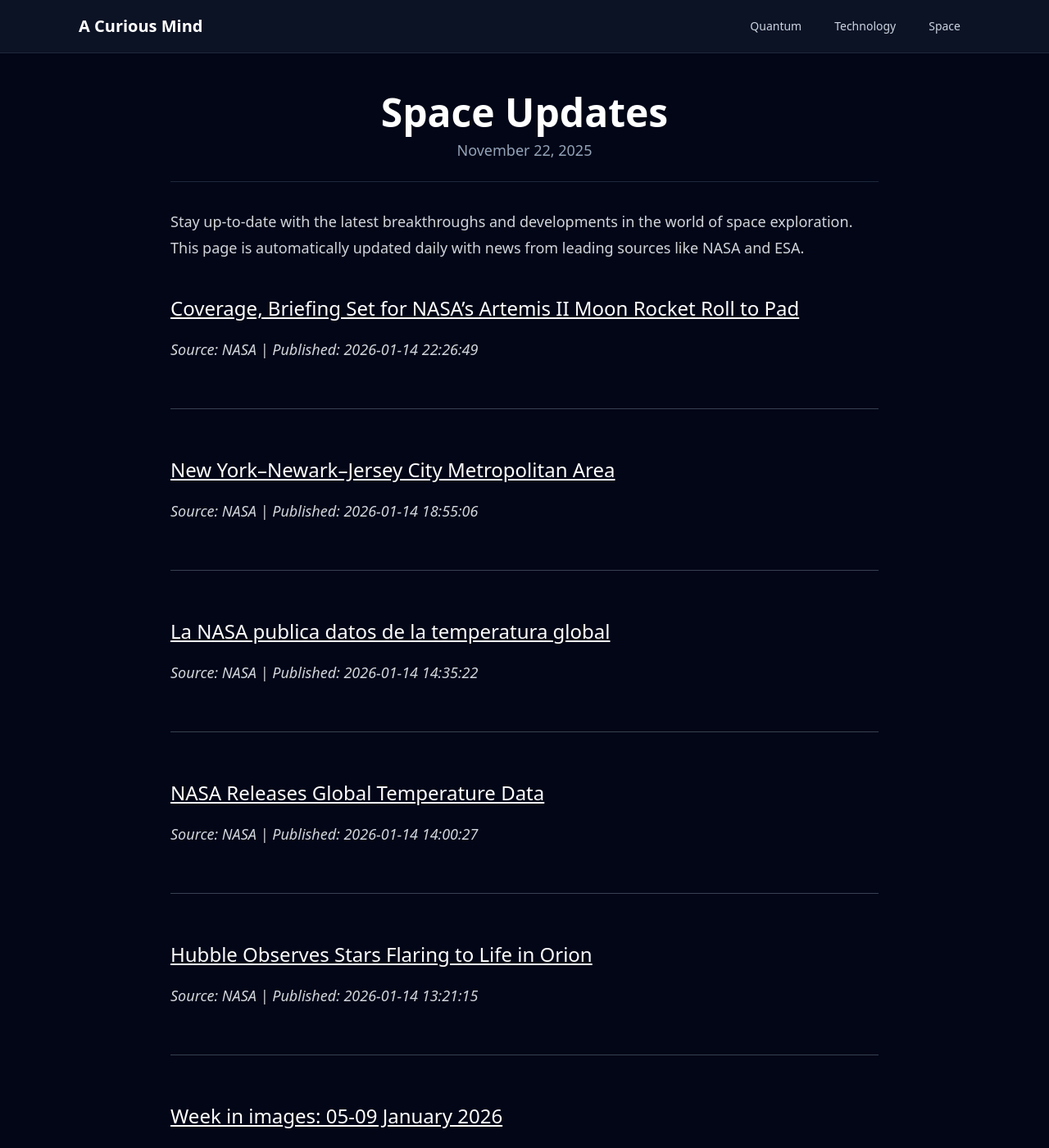
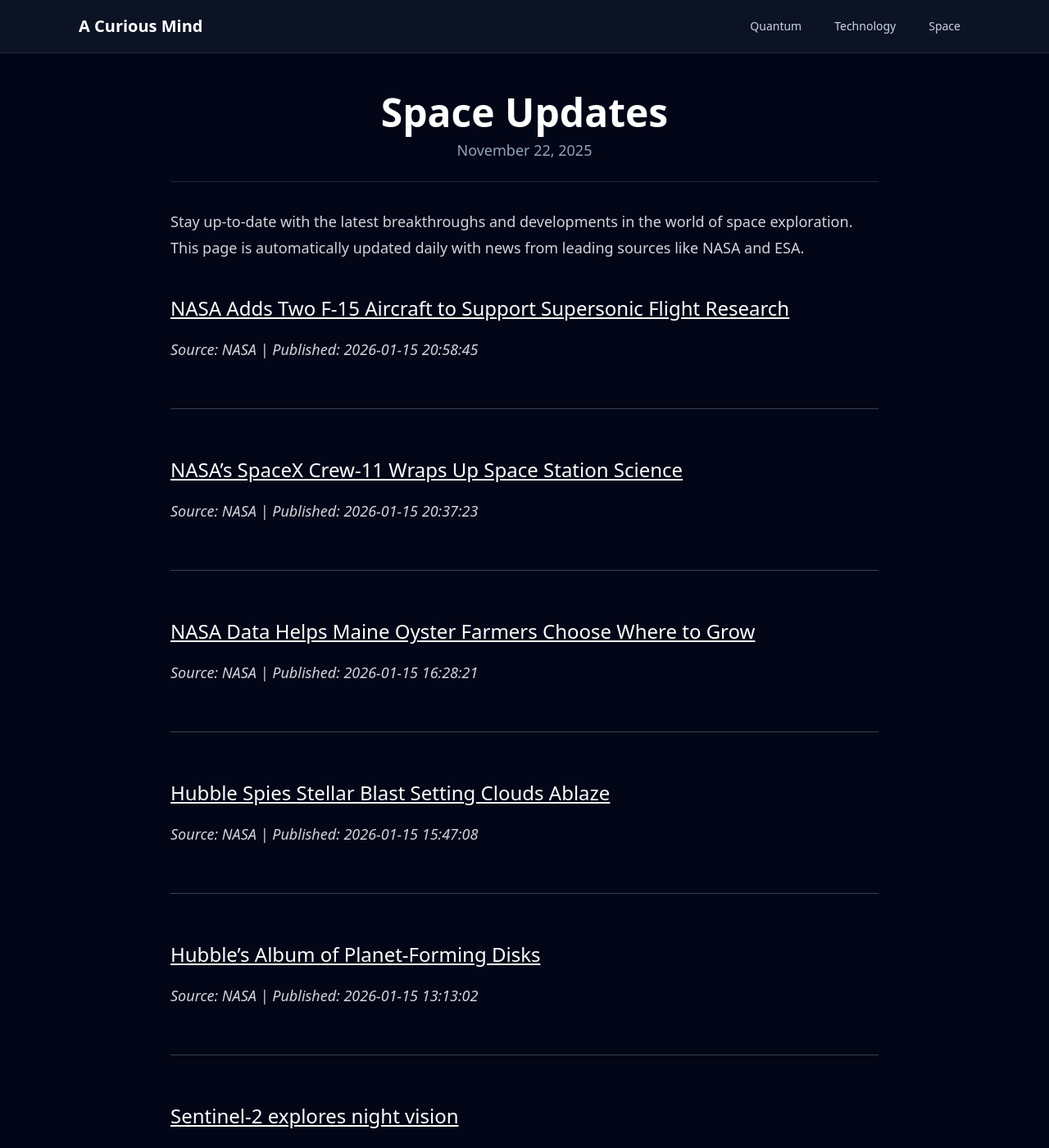
Before and after one commit to onehl7/onehl7.github.io, a Jekyll site: the page built from _posts/2025-11-22-space-updates.md, in a window 1280 px wide and 1400 px high. Shown: the whole window at 82% size. Built offline with Jekyll 4.4.1, drawn with Linux system fonts in a browser that asks for light colours; nearby versions of some CDN libraries; some of the changed text lies outside the part shown.

Commit message:
Update space news data

```diff
--- a/_data/space_news.json
+++ b/_data/space_news.json
@@ -1,33 +1,39 @@
 [
   {
     "source": "NASA",
-    "title": "Coverage, Briefing Set for NASA\u2019s Artemis II Moon Rocket Roll to Pad",
-    "link": "https://www.nasa.gov/news-release/coverage-briefing-set-for-nasas-artemis-ii-moon-rocket-roll-to-pad/",
-    "published": "2026-01-14 22:26:49"
+    "title": "NASA\u00a0Adds Two F-15 Aircraft to Support Supersonic Flight Research",
+    "link": "https://www.nasa.gov/image-article/nasa-adds-two-f-15-aircraft-to-support-supersonic-flight-research/",
+    "published": "2026-01-15 20:58:45"
   },
   {
     "source": "NASA",
-    "title": "New York\u2013Newark\u2013Jersey City Metropolitan Area",
-    "link": "https://www.nasa.gov/image-article/new-york-newark-jersey-city-metropolitan-area/",
-    "published": "2026-01-14 18:55:06"
+    "title": "NASA\u2019s SpaceX Crew-11 Wraps Up Space Station Science",
+    "link": "https://www.nasa.gov/missions/station/iss-research/nasas-spacex-crew-11-wraps-up-space-station-science/",
+    "published": "2026-01-15 20:37:23"
   },
   {
     "source": "NASA",
-    "title": "La NASA publica datos de la temperatura global",
-    "link": "https://www.nasa.gov/news-release/la-nasa-publica-datos-de-la-temperatura-global/",
-    "published": "2026-01-14 14:35:22"
+    "title": "NASA Data Helps Maine Oyster Farmers Choose Where to Grow",
+    "link": "https://science.nasa.gov/earth/nasa-data-helps-maine-oyster-farmers-choose-where-to-grow/",
+    "published": "2026-01-15 16:28:21"
   },
   {
     "source": "NASA",
-    "title": "NASA Releases Global Temperature Data",
-    "link": "https://www.nasa.gov/news-release/nasa-releases-global-temperature-data/",
-    "published": "2026-01-14 14:00:27"
+    "title": "Hubble Spies Stellar Blast Setting Clouds Ablaze",
+    "link": "https://www.nasa.gov/image-article/hubble-spies-stellar-blast-setting-clouds-ablaze/",
+    "published": "2026-01-15 15:47:08"
   },
   {
     "source": "NASA",
-    "title": "Hubble Observes Stars Flaring to Life in Orion",
-    "link": "https://science.nasa.gov/missions/hubble/hubble-observes-stars-flaring-to-life-in-orion/",
-    "published": "2026-01-14 13:21:15"
+    "title": "Hubble\u2019s Album of Planet-Forming Disks",
+    "link": "https://science.nasa.gov/missions/hubble/hubbles-album-of-planet-forming-disks/",
+    "published": "2026-01-15 13:13:02"
+  },
+  {
+    "source": "ESA",
+    "title": "Sentinel-2 explores night vision",
+    "link": "https://www.esa.int/Applications/Observing_the_Earth/Copernicus/Sentinel-2/Sentinel-2_explores_night_vision",
+    "published": "2026-01-15 08:00:00"
   },
   {
     "source": "ESA",
@@ -52,11 +58,5 @@
     "title": "ESA and Playmobil launch Mars mission collection",
     "link": "https://www.esa.int/About_Us/Branding_and_Partnerships/ESA_and_Playmobil_launch_Mars_mission_collection",
     "published": "2026-01-08 09:10:00"
-  },
-  {
-    "source": "ESA",
-    "title": "Tiny patches of deforestation drive tropical carbon loss",
-    "link": "https://www.esa.int/Applications/Observing_the_Earth/Space_for_our_climate/Tiny_patches_of_deforestation_drive_tropical_carbon_loss",
-    "published": "2026-01-08 07:30:00"
   }
 ]
```
